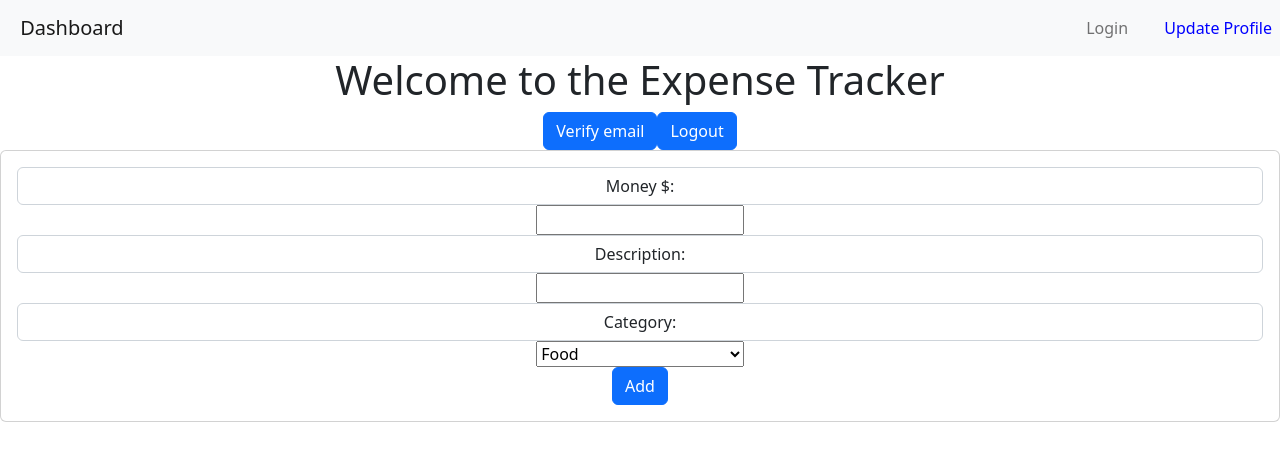
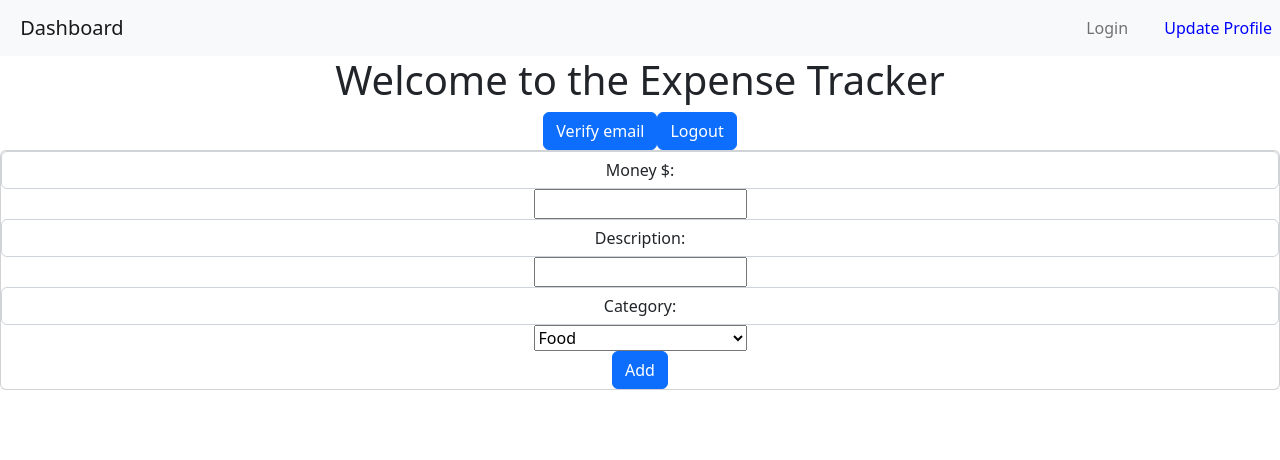
Before and after one commit to 27sandesh/expense-tracker, a React (Create React App) app: page /DashBoard in a window 1280 px wide. Shown: the top 460 px of the page. Built offline with nearby package versions, Linux system fonts and the light colour scheme.

Commit message:
adding userdata to the fitre base

```diff
--- a/src/Components/DashBorad.js
+++ b/src/Components/DashBorad.js
@@ -1,10 +1,13 @@
 import React, { useContext } from "react";
 import { Button } from "react-bootstrap";
 import DataContext from "./Store/data-context";
-
+import { useRef } from "react";
 const DashBoard = () => {
   const Authctx = useContext(DataContext);
   const token = Authctx.token;
+  const MoneyInputref = useRef();
+  const DisInputRef = useRef();
+  const CategoryInputRef = useRef();
 
   function LogoutHandler(e) {
     e.preventDefault();
@@ -39,7 +42,36 @@ const DashBoard = () => {
         console.log(error.message);
       });
   }
-
+  function submitHandler(e) {
+    e.preventDefault();
+    const EnterdMoney = MoneyInputref.current.value;
+    const EnterdDis = DisInputRef.current.value;
+    const EntredCategory = CategoryInputRef.current.value;
+    fetch(
+      "https://expense-tracker-13c13-default-rtdb.firebaseio.com/expense.json",
+      {
+        method: "POST",
+        body: JSON.stringify({
+          price: EnterdMoney,
+          discription: EnterdDis,
+          Category: EntredCategory,
+        }),
+        headers: {
+          "Content-Type": "Application/json",
+        },
+      }
+    ).then((res) => {
+      if (res.ok) {
+        res.json().then((data) => {
+          localStorage.setItem("expenses", JSON.stringify(data));
+          console.log(data);
+        });
+      } else {
+        console.log(res.error.message);
+      }
+    });
+  }
+  const expense = JSON.parse(localStorage.getItem("expenses"));
   return (
     <div>
       <section>
@@ -48,25 +80,24 @@ const DashBoard = () => {
         <Button onClick={LogoutHandler}>Logout</Button>
       </section>
       <div className="card">
-        <div className="card-body">
-          <form>
+        <form onSubmit={submitHandler}>
           <div className="form-group">
             <label htmlFor="money" className="form-control">
               Money $:
             </label>
-              <input type="number" className=" col-sm-2" />
+            <input type="number" className=" col-sm-2" ref={MoneyInputref} />
           </div>
           <div className="form-group">
             <label htmlFor="description" className="form-control">
               Description:
             </label>
-              <input type="text" className=" col-sm-2" />
+            <input type="text" className=" col-sm-2" ref={DisInputRef} />
           </div>
           <div className="form-group">
             <label htmlFor="type" className="form-control">
               Category:
             </label>
-              <select className=" col-sm-2">
+            <select className=" col-sm-2" ref={CategoryInputRef}>
               <option>Food</option>
               <option>Movie</option>
               <option>Dinner</option>
@@ -74,10 +105,9 @@ const DashBoard = () => {
           </div>
           <div className="form-group">
             {" "}
-              <Button>Add</Button>
+            <Button type="submit">Add</Button>
           </div>
         </form>
-        </div>
       </div>
     </div>
   );
```
Lines whose indentation alone changed are shown as unchanged.
